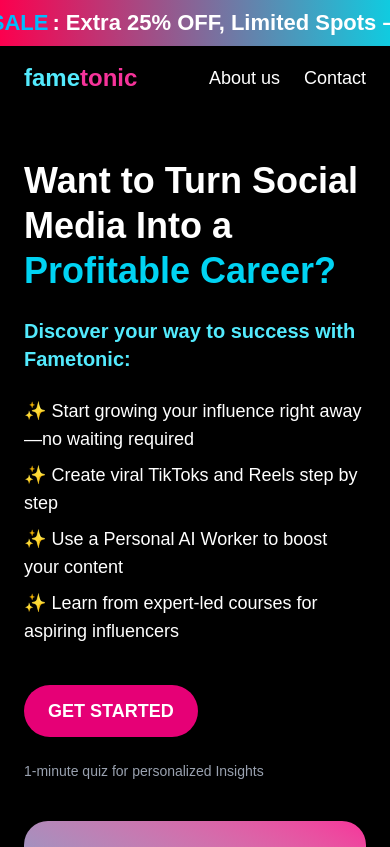
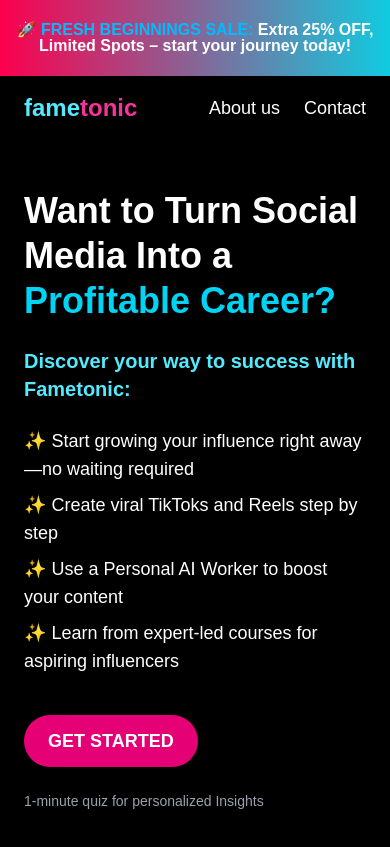
Before and after one commit to Nil20/design-fametonic-home, a Next.js app: page / in a window 390 px wide. Shown: the top 847 px of the page. Built offline with nearby package versions, Linux system fonts and the light colour scheme.

Commit message:
chore: implement header mobile view

```diff
--- a/src/app/components/Header.tsx
+++ b/src/app/components/Header.tsx
@@ -2,12 +2,22 @@
 
 export default function Header() {
   return (
-    <header className="w-full h-[46px] bg-[linear-gradient(to_right,#FC004E,#10CBE0)] text-white px-2 flex items-center justify-center overflow-x-auto">
-      <div className="font-figtree font-extrabold uppercase text-[22px] leading-[100%] text-sky-400 whitespace-nowrap text-center">
-        🚀 Fresh Beginnings Sale
-      </div>
-      <div className="font-figtree font-extrabold text-[22px] leading-[100%] whitespace-nowrap text-white ml-1">
-        : Extra 25% OFF, Limited Spots – start your journey today!
+    <header className="w-full h-[76px] md:h-[46px] bg-[linear-gradient(to_right,#FC004E,#10CBE0)] text-white px-2 flex items-center justify-center overflow-x-auto">
+      <div className="text-center">
+        <span className="font-figtree font-extrabold uppercase text-[22px] leading-[100%] text-sky-400 whitespace-nowrap hidden md:inline">
+          🚀 Fresh Beginnings Sale:
+        </span>
+        <span className="font-figtree font-extrabold text-[22px] leading-[100%] whitespace-nowrap text-white ml-1 hidden md:inline">
+          Extra 25% OFF, Limited Spots – start your journey today!
+        </span>
+
+        {/* Mobile version */}
+        <div className="font-figtree font-extrabold text-[16px] leading-[100%] text-white md:hidden text-center px-2">
+          <span className="text-sky-400 uppercase">
+            🚀 Fresh Beginnings Sale:
+          </span>{' '}
+          Extra 25% OFF, Limited Spots – start your journey today!
+        </div>
       </div>
     </header>
   );
```
